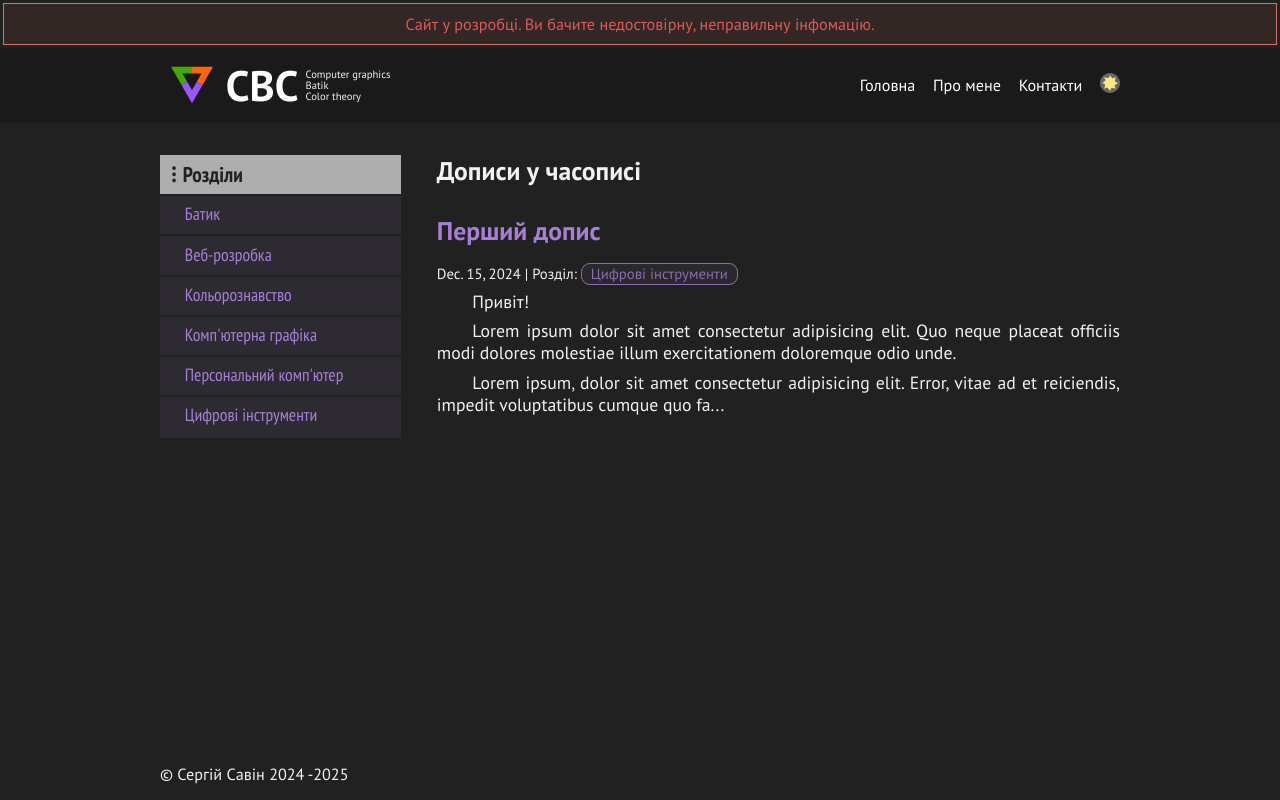
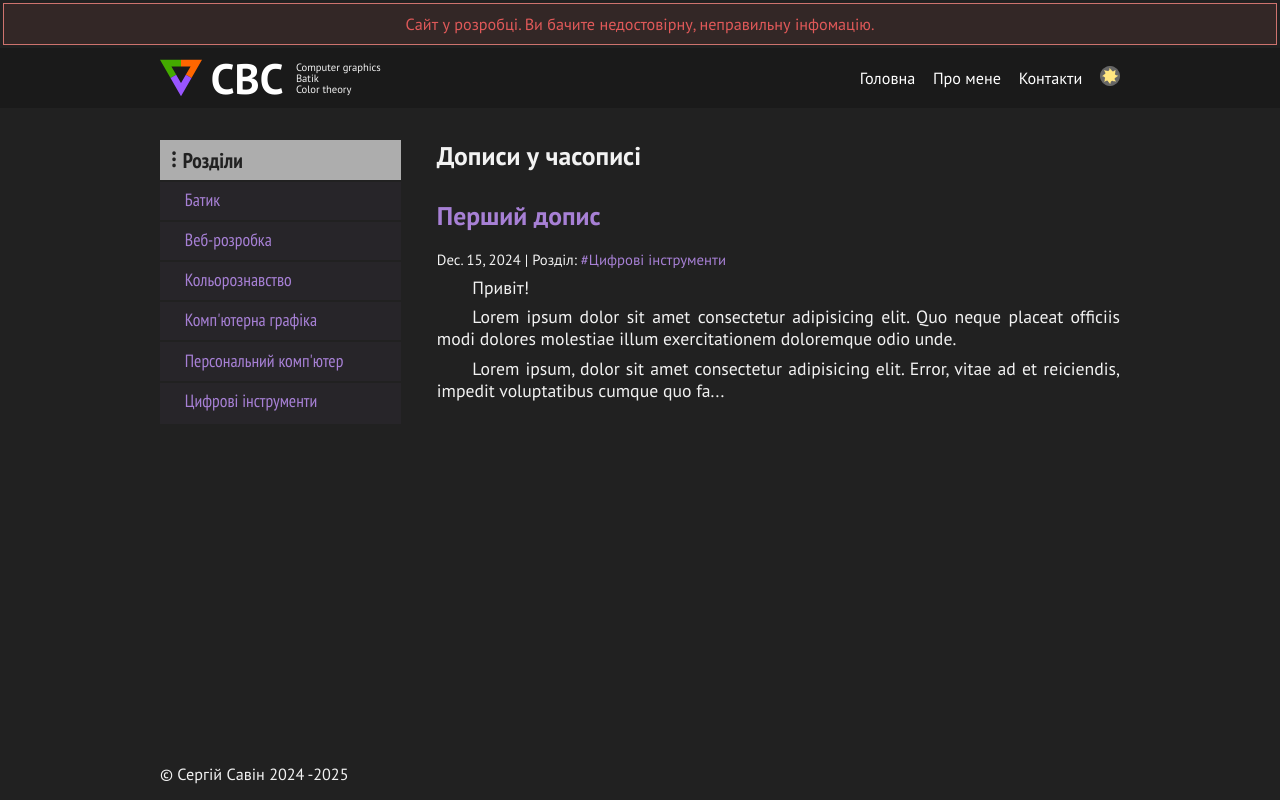
Before and after one commit to Syprox/personal_blog, a Django app: page / in a window 1280 px wide. Run offline with Django 5.2, Linux system fonts and the light colour scheme; data comes from the database, SQL or seed files in the repository; parts of the project's set-up code (start-up, migrations or seed data) failed here and were passed over; some libraries are stand-ins or nearby versions; some web fonts are replaced.

Commit message:
adjusted link colors and add logo image

```diff
--- a/blog/templates/blog/base.html
+++ b/blog/templates/blog/base.html
@@ -1,4 +1,5 @@
 {% load static %}
+
 <!DOCTYPE html>
 <html lang="uk">
   {% include 'blog/head.html' %}
--- a/blog/templates/blog/detail.html
+++ b/blog/templates/blog/detail.html
@@ -1,4 +1,3 @@
-<!-- blog/templates/blog/detail.html -->
 {% extends 'blog/base.html' %}
 
 {% block page_content %}
--- a/blog/templates/blog/head.html
+++ b/blog/templates/blog/head.html
@@ -1,4 +1,6 @@
 {% load static %}
+{% load compress %}
+
 <head>
   <meta charset="utf-8" />
   <title>
@@ -19,13 +21,14 @@
   <link rel="preconnect" href="https://fonts.gstatic.com" crossorigin />
   <link href="https://fonts.googleapis.com/css2?family=PT+Mono&family=PT+Sans+Narrow:wght@400;700&family=PT+Sans:ital,wght@0,400;0,700;1,400;1,700&display=swap" rel="stylesheet" />
 
+  {% compress css %}
   <link rel="stylesheet" href="{% static 'css/main.css' %}" />
   {% if request.session.theme == 'light' %}
     <link rel="stylesheet" href="{% static 'css/cs_light.css' %}" />
   {% else %}
     <link rel="stylesheet" href="{% static 'css/cs_dark.css' %}" />
   {% endif %}
-
+  {% endcompress %}
   <!-- Google tag (gtag.js) -->
   <script async src="https://www.googletagmanager.com/gtag/js?id=G-CNKBC2K282"></script>
 
--- a/blog/templates/blog/header.html
+++ b/blog/templates/blog/header.html
@@ -3,16 +3,9 @@
 <header class="full-width" aria-label="Page header conatiner">
   <nav aria-label="Pages list">
     <div id="logo">
-      {% comment %} <img src="{% static 'img/logo3_icon.svg' %}" alt="" /> {% endcomment %}
-      <svg width="64" height="64" viewBox="0 0 64 64" version="1.1" id="svg1" xml:space="preserve" xmlns="http://www.w3.org/2000/svg" xmlns:svg="http://www.w3.org/2000/svg">
-        <g id="triangle" transform="matrix(0.9335924,0,0,0.9335924,-627.4625,-292.55091)" style="stroke-width:1">
-          <path style="fill:none;stroke:#ff6600;stroke-width:10.7113;stroke-linecap:butt;stroke-opacity:1" d="m 706.3709,323.30817 h 25 l -12.5,21.65064" id="orangecorner" />
-          <path style="fill:none;stroke:#44aa00;stroke-width:10.7113;stroke-linecap:butt;stroke-opacity:1" d="m 693.8709,344.95881 -12.5,-21.65064 h 25" id="greencorner" />
-          <path style="fill:none;stroke:#9955ff;stroke-width:10.7113;stroke-linecap:butt;stroke-opacity:1" d="m 718.8709,344.95881 -12.5,21.65063 -12.5,-21.65063" id="violetcorner" />
-        </g>
-      </svg>
+      <a href="{% url 'blog_index' %}" title="На головну сторінку"><img src="{% static 'img/logo3_icon.svg' %}" alt="" /></a>
       <div class="logoletters">
-        <a href="{% url 'blog_index' %}">СВС</a>
+        <a href="{% url 'blog_index' %}" title="На головну сторінку">СВС</a>
         <small class="desc">
           <span>Computer graphics</span>
           <span>Batik</span>
--- a/blog/templates/blog/index.html
+++ b/blog/templates/blog/index.html
@@ -1,5 +1,3 @@
-<!-- blog/templates/blog/index.html -->
-
 {% extends 'blog/base.html' %}
 {% block page_content %}
   {% include 'blog/categories_list.html' %}
--- a/personal_blog/settings.py
+++ b/personal_blog/settings.py
@@ -51,6 +51,7 @@ else:
 # Application definition
 
 INSTALLED_APPS = [
+    'compressor',
     'tinymce',
     'django.contrib.sitemaps',
     'blog.apps.BlogConfig',
--- a/static/css/cs_dark.css
+++ b/static/css/cs_dark.css
@@ -12,7 +12,7 @@
     var(--clr-link-base) 20%,
     var(--clr-text) 80%
   );
-  --clr-link-bg: color-mix(in lab, currentcolor 10%, var(--clr-bg) 90%);
+  --clr-link-bg: color-mix(in lab, currentcolor 5%, var(--clr-bg) 95%);
   --clr-linkhover-bg: color-mix(
     in lab,
     currentcolor 13%,
--- a/static/css/cs_light.css
+++ b/static/css/cs_light.css
@@ -12,8 +12,8 @@
     var(--clr-link-base) 70%,
     var(--clr-text) 30%
   );
-  --clr-link-bg: color-mix(in lab, currentcolor 10%, var(--clr-bg) 90%);
-  --clr-linkhover-bg: color-mix(in lab, currentcolor 5%, var(--clr-bg) 95%);
+  --clr-link-bg: color-mix(in lab, currentcolor 5%, var(--clr-bg) 95%);
+  --clr-linkhover-bg: color-mix(in lab, currentcolor 10%, var(--clr-bg) 90%);
 }
 
 html {
--- a/static/css/main.css
+++ b/static/css/main.css
@@ -10,6 +10,13 @@
   --fs-5: clamp(1.383rem, 1.2588rem + 0.6211vw, 2.2525rem);
   --grid-row-gap: 0;
   --grid-column-gap: 1rem;
+  --padding-inline: 1rem;
+  --content-max-width: 60rem;
+  --content-min-width: 40rem;
+  --wider-block-max-width: 80rem;
+  --wider-block-size: calc(
+    (var(--wider-block-max-width) - var(--content-max-width)) / 2
+  );
 }
 
 *,
@@ -24,6 +31,7 @@ html {
   font-size: 16px;
   min-height: 100vh;
   color-scheme: light dark;
+  overflow-x: clip;
 }
 
 body {
@@ -44,23 +52,9 @@ a {
   text-decoration: none;
 }
 
-a,
-a:visited {
-  color: color-mix(in lab, var(--clr-link) 60%, var(--clr-text) 40%);
-}
-
-a:hover {
-  color: color-mix(in lab, var(--clr-link) 80%, var(--clr-text) 20%);
-}
-
 .content-grid,
 .full-width {
-  --padding-inline: 1rem;
-  --content-max-width: 60rem;
-  --wider-block-max-width: 80rem;
-  --wider-block-size: calc(
-    (var(--wider-block-max-width) - var(--content-max-width)) / 2
-  );
+  max-width: 100%;
   display: grid;
   grid-template-columns: [full-width-start] minmax(var(--padding-inline), 1fr) [wider-block-start] minmax(0, var(--wider-block-size)) [content-start] min(100% - var(--padding-inline) * 2, var(--content-max-width)) [content-end] minmax(0, var(--wider-block-size)) [wider-block-end] minmax(var(--padding-inline), 1fr) [full-width-end];
   -moz-column-gap: var(--grid-column-gap);
@@ -131,24 +125,26 @@ footer {
 
 header {
   background-color: var(--clr-header-bg);
-  padding: 0.6em 0;
+  padding: 0.2em 0;
 }
 header #logo {
   flex: 1;
   display: flex;
   align-items: center;
-  gap: 0.1em;
+  gap: 0.5em;
 }
-header #logo svg {
+header #logo img {
   height: 42px;
 }
 header #logo a {
   font-size: 2.4em;
   font-weight: 700;
+  display: flex;
+  align-items: center;
 }
 header #logo .logoletters {
   display: flex;
-  gap: 0.4em;
+  gap: 0.7em;
   align-items: center;
 }
 header #logo .logoletters .desc {
@@ -284,14 +280,11 @@ main p {
   line-height: 1.25;
 }
 main #tags a {
-  border: 1px solid var(--clr-link);
-  padding: 0em 0.6em 0.05em;
-  border-radius: 0.6em;
-  background-color: var(--clr-link-bg);
-  opacity: 0.8;
+  text-wrap: nowrap;
+  margin-right: 0.4em;
 }
-main #tags a:hover {
-  background-color: var(--clr-linkhover-bg);
+main #tags a::before {
+  content: "#";
 }
 
 .pagination {
--- a/static/js/main-script.js
+++ /dev/null
@@ -1,7 +0,0 @@
-const greencorner = document.getElementById('greencorner');
-const orangecorner = document.getElementById('orangecorner');
-const violetcorner = document.getElementById('violetcorner');
-
-greencorner.addEventListener('click', function () {
-    document.documentElement.style.setProperty('--clr-link-base', 'hsl(96, 100%, 25%)')
-});
```
Also changed, not shown: home/syprox20/media.syprox.pp.ua/images/chrome_QyqM.png (deleted).
